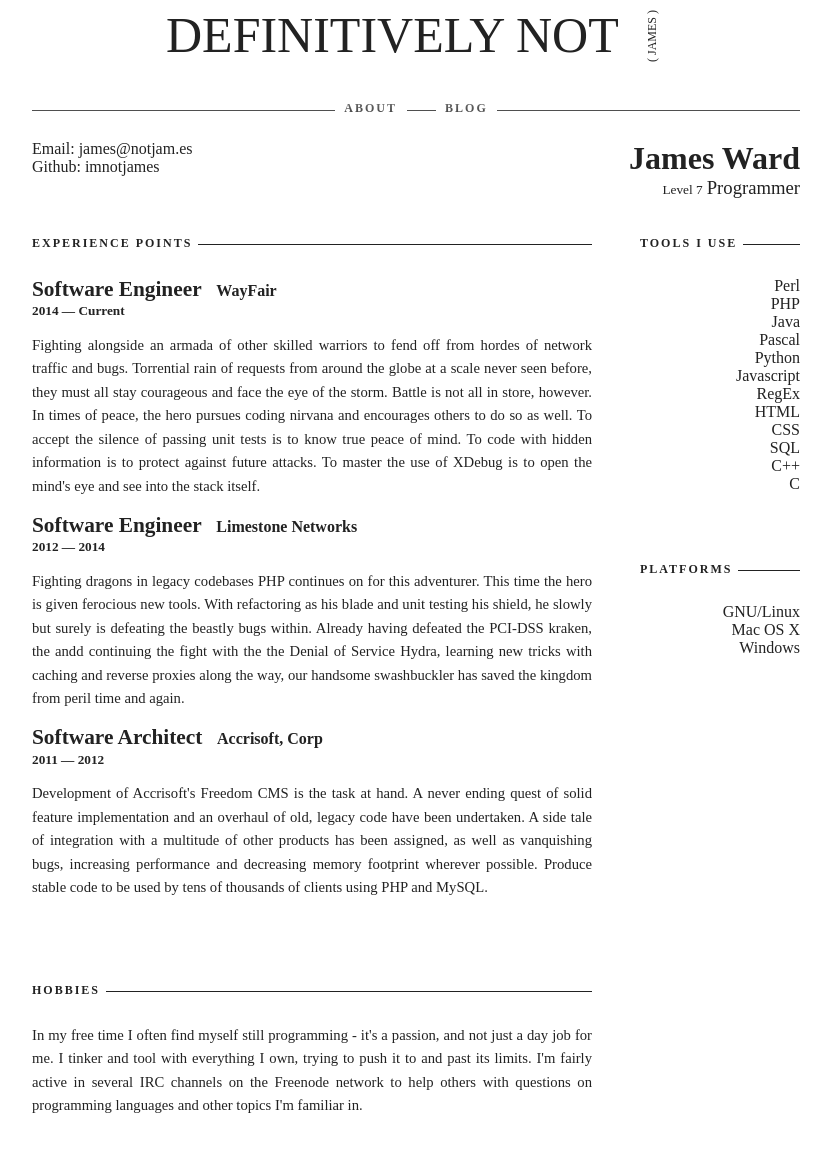
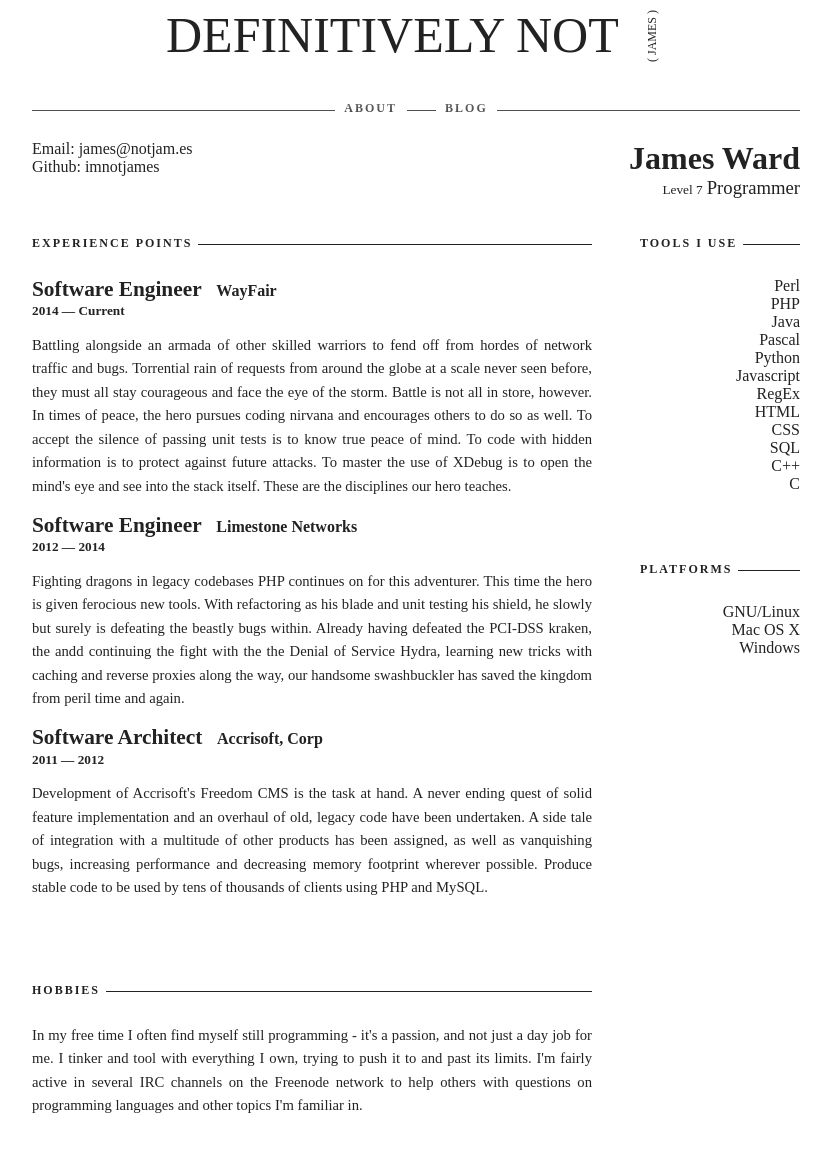
Before and after one commit to imnotjames/imnotjames.github.io, a Jekyll site: the page built from resume.html, in a window 1280 px wide and 1196 px high. Shown: the top 1152 px of the window, without its empty margins (224-1055 px from the left). Built offline with Jekyll 4.4.1, drawn with Linux system fonts in a browser that asks for light colours; some web fonts are replaced; Markdown is read by kramdown in place of the engine named in the settings.

Commit message:
update the goof resume to change up the word usage

```diff
--- a/resume.html
+++ b/resume.html
@@ -81,7 +81,7 @@ title: Resume
 						</span>
 					</h5>
 					<blockquote>
-						Fighting alongside an armada of other skilled warriors to fend off from hordes of network traffic and
+						Battling alongside an armada of other skilled warriors to fend off from hordes of network traffic and
 						bugs.  Torrential rain of requests from around the globe at a scale never seen before, they must
 						all stay courageous and face the eye of the storm.
 
@@ -89,6 +89,7 @@ title: Resume
 						others to do so as well.  To accept the silence of passing unit tests is to know true peace of mind.
 						To code with hidden information is to protect against future attacks.
 						To master the use of XDebug is to open the mind's eye and see into the stack itself.
+						These are the disciplines our hero teaches.
 					</blockquote>
 				</li>
 
```
